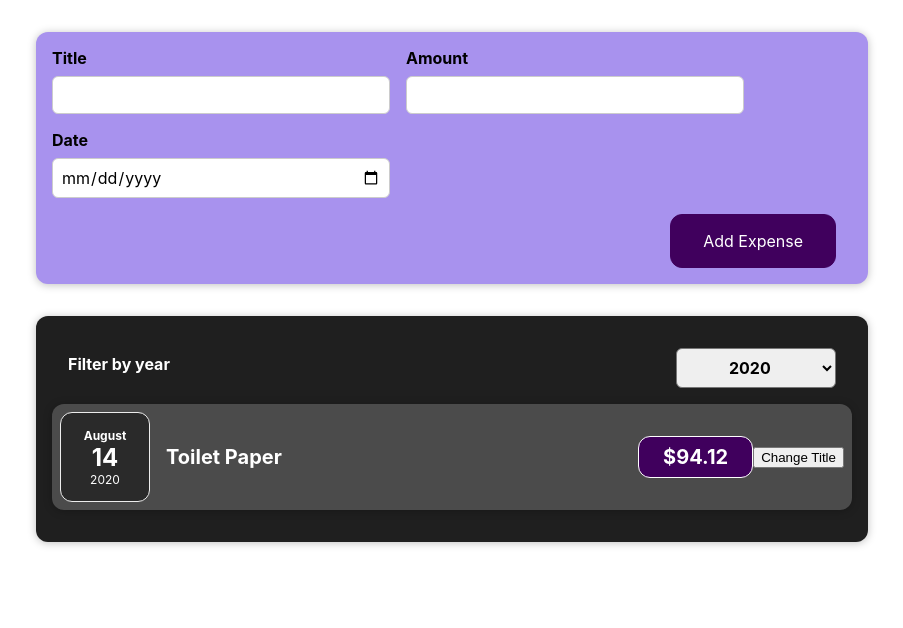
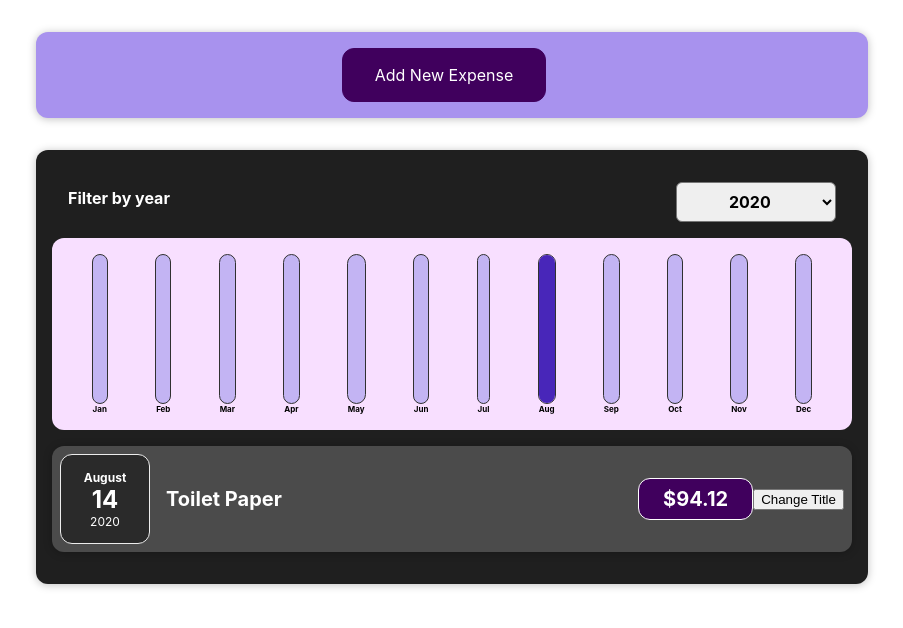
Before and after one commit to JaeWoogie/react-project, a React (Create React App) app: page / in a window 1280 px wide. Shown: the top 628 px of the page, without its empty margins (188-1091 px from the left). Built offline with nearby package versions, Linux system fonts and the light colour scheme.

Commit message:
React for fun

```diff
--- /dev/null
+++ b/src/components/Chart.css
@@ -0,0 +1,9 @@
+.chart {
+    padding: 1rem;
+    border-radius: 12px;
+    background-color: #f8dfff;
+    text-align: center;
+    display: flex;
+    justify-content: space-around;
+    height: 10rem;
+}
--- /dev/null
+++ b/src/components/Chart.js
@@ -0,0 +1,16 @@
+import React from 'react';
+
+import './Chart.css';
+import ChartBar from './ChartBar';
+
+
+const Chart = (props) => {
+    const dataPointValues = props.dataPoints.map(dataPoint => dataPoint.value);
+    const totalMaximum = Math.max(...dataPointValues);
+
+    return <div className='chart'>
+        {props.dataPoints.map(dataPoint => <ChartBar key={dataPoint.label} value={dataPoint.value} maxValue={totalMaximum} label={dataPoint.label}/>)}
+    </div>
+}
+
+export default Chart;
--- /dev/null
+++ b/src/components/ChartBar.css
@@ -0,0 +1,30 @@
+.chart-bar {
+    height: 100%;
+    display: flex;
+    flex-direction: column;
+    align-items: center;
+}
+
+.chart-bar__inner {
+    height: 100%;
+    width: 100%;
+    border: 1px solid #313131;
+    border-radius: 12px;
+    background-color: #c3b4f3;
+    overflow: hidden;
+    display: flex;
+    flex-direction: column;
+    justify-content: flex-end;
+}
+
+.chart-bar__fill {
+    background-color: #4826b9;
+    width: 100%;
+    transition: all 0.3s ease-out;
+}
+
+.chart-bar__label {
+    font-weight: bold;
+    font-size: 0.5rem;
+    text-align: center;
+}
--- /dev/null
+++ b/src/components/ChartBar.js
@@ -0,0 +1,19 @@
+import React from 'react';
+import './ChartBar.css';
+
+const ChartBar = (props) => {
+    let barFillHeigth = '0%';
+
+    if(props.maxValue > 0) {
+        barFillHeigth = Math.round((props.value / props.maxValue) * 100) + '%';
+    }
+
+    return <div className='chart-bar'>
+        <div className='chart-bar__inner'>
+            <div className='chart-bar__fill' style={{height: barFillHeigth}}></div>
+        </div>
+        <div className='chart-bar__label'>{props.label}</div>
+    </div>
+}
+
+export default ChartBar;
--- a/src/components/ExpenseForm.js
+++ b/src/components/ExpenseForm.js
@@ -5,7 +5,6 @@
     const [enteredTitle, setEnteredTitle] = useState('');
     const [enteredAmount, setenteredAmount] = useState('');
     const [enteredDate, setenteredDate] = useState('');
-
 
     const titleChangeHandler = (event) => {
         setEnteredTitle(event.target.value);
@@ -24,7 +23,7 @@
 
         const expenseData = {
             title: enteredTitle,
-            amount: enteredAmount,
+            amount: +enteredAmount,
             date: new Date(enteredDate)
         }
 
@@ -50,6 +49,7 @@
             </div>
         </div>
         <div className='new-expense__actions'>
+            <button onClick={props.newFormCheck}>Cancel</button>
             <button type='submit'>Add Expense</button>
         </div>
     </form>
--- a/src/components/Expenses.js
+++ b/src/components/Expenses.js
@@ -1,9 +1,9 @@
 import React, { useState } from 'react';
 import './Expenses.css';
-import ExpenseItem from './ExpenseItem';
 import Card from './Card';
 import ExpenseFilter from './ExpenseFilter';
 import ExpensesList from './ExpensesList';
+import ExpensesChart from './ExpensesChart';
 
 function Expenses (props) {
   const [year, setYear] = useState('2020');
@@ -19,10 +19,7 @@
     <div>
       <Card className='expenses'>
         <ExpenseFilter yearChangeHandler={filterYearHandler} selectedYear={year} />
-        {/* {filteredExpenses.length === 0 && <p>No expense found.</p>}
-        {filteredExpenses.map((expense) =>
-          (<ExpenseItem key={expense.id} title={expense.title} amount={expense.amount} date={expense.date}/>
-        ))} */}
+        <ExpensesChart expenses={filteredExpenses} />
         <ExpensesList items={filteredExpenses}/>
       </Card>
     </div>
--- /dev/null
+++ b/src/components/ExpensesChart.js
@@ -0,0 +1,28 @@
+import React from 'react';
+import Chart from './Chart';
+
+const ExpensesChart = (props) => {
+    const chartDataPoints = [
+        {label: 'Jan', value: 0},
+        {label: 'Feb', value: 0},
+        {label: 'Mar', value: 0},
+        {label: 'Apr', value: 0},
+        {label: 'May', value: 0},
+        {label: 'Jun', value: 0},
+        {label: 'Jul', value: 0},
+        {label: 'Aug', value: 0},
+        {label: 'Sep', value: 0},
+        {label: 'Oct', value: 0},
+        {label: 'Nov', value: 0},
+        {label: 'Dec', value: 0},
+    ];
+
+    for(const expense of props.expenses) {
+        const expenseMonth = expense.date.getMonth();
+        chartDataPoints[expenseMonth].value += expense.amount;
+    }
+
+    return <Chart dataPoints={chartDataPoints}/>;
+}
+
+export default ExpensesChart;
--- a/src/components/NewExpense.js
+++ b/src/components/NewExpense.js
@@ -1,8 +1,12 @@
-import React from 'react';
+import React, { useState } from 'react';
 import './NewExpense.css';
 import ExpenseForm from './ExpenseForm';
 
 const NewExpense = (props) => {
+    const [initialState, setInitialState] = useState(true);
+
+    const [newForm, setNewForm] = useState(false);
+
     const saveExpenseDataHandler = (enteredExpenseData) => {
         const expenseData = {
             ...enteredExpenseData,
@@ -11,8 +15,19 @@
         props.onAddExpense(expenseData);
     }
 
+    const newFormHandler = () => {
+        setInitialState(true);
+        setNewForm(false);
+    }
+
+    const initialStateHandler = () => {
+        setInitialState(false);
+        setNewForm(true);
+    }
+
     return <div className="new-expense">
-        <ExpenseForm onSaveExpenseData={saveExpenseDataHandler}/>
+        {initialState && <button onClick={initialStateHandler}>Add New Expense</button>}
+        {newForm && <ExpenseForm onSaveExpenseData={saveExpenseDataHandler} newFormCheck={newFormHandler}/>}
     </div>
 }
 
```
